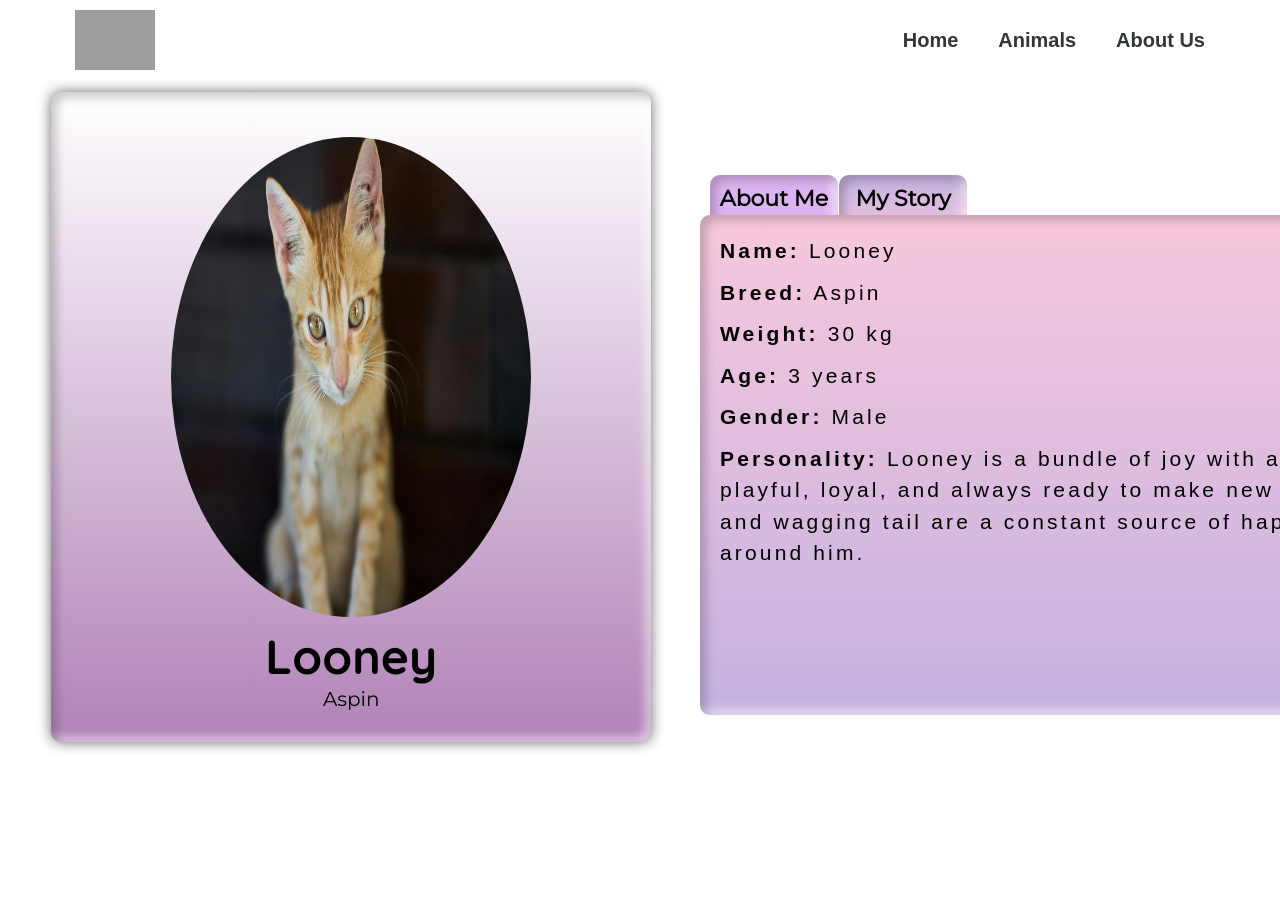
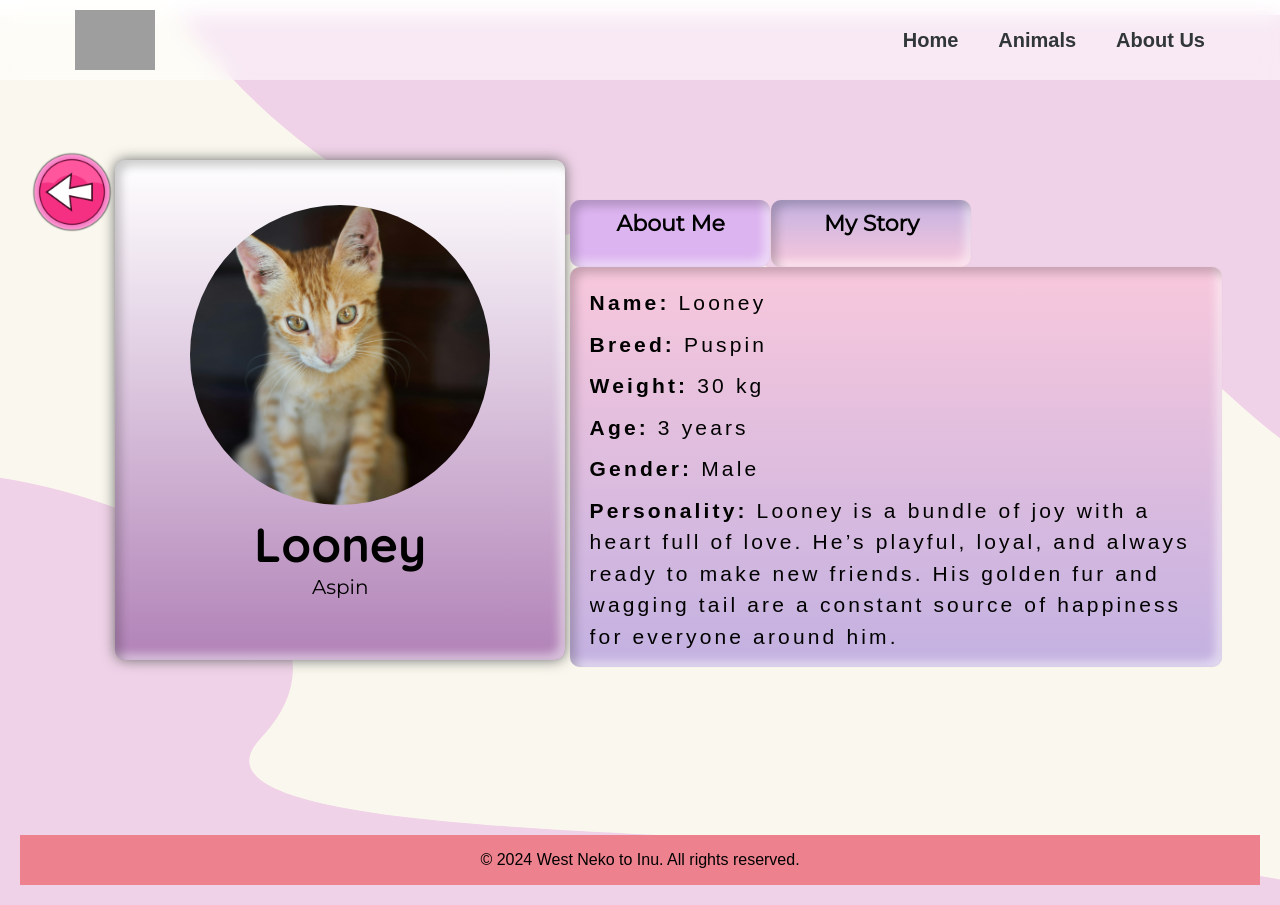
Before and after one commit to aozicode/Neko-Final, a React (Create React App) app: page /profile1 in a window 1280 px wide. Built offline with nearby package versions, Linux system fonts and the light colour scheme; grey boxes are pictures that could not be loaded; a web font is replaced by a local one.

Commit message:
made changes in the profiles

```diff
--- a/src/App.js
+++ b/src/App.js
@@ -82,6 +82,11 @@ function App() {
           </div>
         </div>
       </div>
+
+      {/* Footer Section */}
+      <footer className="footer">
+        <p>&copy; {new Date().getFullYear()} West Neko to Inu. All rights reserved.</p>
+      </footer>
     </div>
   );
 }
--- a/src/PetProfile1.js
+++ b/src/PetProfile1.js
@@ -1,6 +1,9 @@
 import React, { useEffect, useState } from 'react';
 import './css/Pet.css'; // Assuming you have a CSS file for styles
+import { Link } from 'react-router-dom';
 import petImage1 from './assets/animals/tgdog1.jpg'; // Import your pet image
+import backgroundImage from './assets/bgs/profbg.svg'; // Import background image
+import arrowImage from './assets/buttons_type/arrow.png';
 
 const Profile1 = () => {
     const [activeTab, setActiveTab] = useState('About Me');
@@ -35,9 +38,10 @@ const Profile1 = () => {
     };
 
     return (
-
-        <div className="whole"
-        style={{
+        <div className="whole" style={{
+            backgroundImage: `url(${backgroundImage})`,
+            backgroundSize: 'cover',
+            backgroundPosition: 'center',
             minHeight: '110vh',
             padding: '20px'
         }}>
@@ -66,7 +70,7 @@ const Profile1 = () => {
             <div className="aboutPet">
                 <div className="tab-content">
                     {activeTab === 'About Me' && <p><b>Name:</b> Looney</p>}
-                    {activeTab === 'About Me' && <p><b>Breed:</b> Aspin</p>}
+                    {activeTab === 'About Me' && <p><b>Breed:</b> Puspin</p>}
                     {activeTab === 'About Me' && <p><b>Weight:</b> 30 kg</p>}
                     {activeTab === 'About Me' && <p><b>Age:</b> 3 years</p>}
                     {activeTab === 'About Me' && <p><b>Gender:</b> Male</p>}
@@ -74,6 +78,15 @@ const Profile1 = () => {
                     {activeTab === 'My Story' && <p>One sunny afternoon at West Visayas State University, a group of students found Looney wandering near the library, looking lost and a bit scared. They gently coaxed him with some snacks from their lunchboxes and decided to take him in. Looney quickly became the unofficial mascot of the campus, attending classes, lounging in the student lounge, and even joining study groups. His favorite spot was under the big acacia tree, where he would nap while students read their books. Looney’s presence brought smiles and comfort to everyone, making the university feel even more like home. </p>}
                 </div>
             </div>
+
+            <Link to="/animals" className="back-to-profile">
+                <img src={arrowImage} alt="Arrow" />
+            </Link>
+
+        {/* Footer Section */}
+        <footer className="indi-footer">
+            <p>&copy; {new Date().getFullYear()} West Neko to Inu. All rights reserved.</p>
+        </footer>
         </div>
     );
 };
--- a/src/PetProfile3.js
+++ b/src/PetProfile3.js
@@ -1,7 +1,9 @@
 import React, { useEffect, useState } from 'react';
 import './css/Pet.css'; // Assuming you have a CSS file for styles
+import { Link } from 'react-router-dom';
 import petImage3 from './assets/animals/tgcat4.jpg'; // Import your pet image
 import backgroundImage from './assets/bgs/profbg.svg'; // Import background image
+import arrowImage from './assets/buttons_type/arrow.png';
 
 const Profile3 = () => {
     const [activeTab, setActiveTab] = useState('About Me');
@@ -75,6 +77,15 @@ const Profile3 = () => {
                     {activeTab === 'My Story' && <p>Kittles is a spirited Puspin whose vibrant coat matches her lively personality. Always on the lookout for adventure, she loves exploring her neighborhood, chasing butterflies, and playfully darting after her shadow. After a day of excitement, she turns into a cuddly companion, snuggling up with her humans and offering comforting nuzzles. A social butterfly at heart, Kittles welcomes new friends—both human and furry—with open paws, making every moment an adventure filled with joy and love. </p>}
                 </div>
             </div>
+
+            <Link to="/animals" className="back-to-profile">
+                <img src={arrowImage} alt="Arrow" />
+            </Link>
+
+        {/* Footer Section */}
+        <footer className="indi-footer">
+            <p>&copy; {new Date().getFullYear()} West Neko to Inu. All rights reserved.</p>
+        </footer>
         </div>
     );
 };
--- a/src/PetProfile6.js
+++ b/src/PetProfile6.js
@@ -1,7 +1,9 @@
 import React, { useEffect, useState } from 'react';
 import './css/Pet.css'; // Assuming you have a CSS file for styles
+import { Link } from 'react-router-dom';
 import petImage6 from './assets/animals/dog6.jpg'; // Import your pet image
 import backgroundImage from './assets/bgs/profbg.svg'; // Import background image
+import arrowImage from './assets/buttons_type/arrow.png';
 
 const Profile6 = () => {
     const [activeTab, setActiveTab] = useState('About Me');
@@ -74,6 +76,15 @@ const Profile6 = () => {
                     {activeTab === 'My Story' && <p>Miko is a lovable Aspin with a heart full of adventure and a spirit that never quits. Known for his playful energy, he spends his days chasing after butterflies, exploring every corner of the yard, and making friends with anyone he meets. Miko’s playful bark and wagging tail bring smiles to everyone around him. When it’s time to wind down, he curls up next to his family, radiating warmth and affection. With his loyalty and cheerful demeanor, Miko proves that every day is a new opportunity for fun and love. </p>}
                 </div>
             </div>
+
+            <Link to="/animals" className="back-to-profile">
+                <img src={arrowImage} alt="Arrow" />
+            </Link>
+
+        {/* Footer Section */}
+        <footer className="indi-footer">
+            <p>&copy; {new Date().getFullYear()} West Neko to Inu. All rights reserved.</p>
+        </footer>
         </div>
     );
 };
--- a/src/Profiles.js
+++ b/src/Profiles.js
@@ -66,6 +66,11 @@ const Profiles = () => {
         ))}
       </div>
     </div>
+
+    {/* Footer Section */}
+    <footer className="footer">
+        <p>&copy; {new Date().getFullYear()} West Neko to Inu. All rights reserved.</p>
+      </footer>
     </div>
   );
 };
--- a/src/css/About.css
+++ b/src/css/About.css
@@ -207,7 +207,7 @@ body {
 
 /*Footer*/
 .footer {
-  background-color: #F0D2E8;
+  background-color: #ed828e;
   padding: 1rem;
   text-align: center;
   bottom: 0;
--- a/src/css/Pet.css
+++ b/src/css/Pet.css
@@ -1,60 +1,37 @@
 .whole {
   padding-top: 75px;
-    min-height: 100vh; /* Adjusted from 110vh */
-}
-
-.whole {
-  overflow: hidden; /* Hide scrollbar */
-}
-
-.back-to-profile {
-    position: fixed;
-    top: 80px;
-    left: 280px;
-    z-index: 999;
-    cursor: pointer;
-    transition: left 0.3s ease;
-    width: 80px;
-    height: 80px;
-}
-.back-to-profile img{
-    width: 100%;
-    height: auto;
-}
-
-.back-to-profile:hover {
-    width: 6%;
+  min-height: 100vh;
+  overflow: hidden;
+  margin: 0;
 }
 
 .animalDetails {
-    min-width: 600px;
-    min-height: 650px;
-    max-width: 600px;
-    max-height: 650px;
+  min-width: 450px;
+  min-height: 500px;
+  max-width: 450px;
+  max-height: 500px;
   margin: 0 auto;
   padding: 20px;
   background: rgb(177,130,183);
   background: linear-gradient(0deg, rgba(177,130,183,1) 0%, rgba(255,255,255,1) 100%);
   border-radius: 10px;
-    margin-bottom: 50px;
+  margin-bottom: 30px;
   position: absolute;
-    left: 4vw;
-    top: 6vw;
+  left: 9vw;
+  top: 160px; /* Moved down 100px */
   filter: drop-shadow(0px 0px 7px #6b6b6b);
   box-shadow: inset 6px 6px 10px 0 rgba(0, 0, 0, 0.2), inset -6px -6px 10px 0 rgba(255, 255, 255, 0.5), 0 0 1px rgba(0, 0, 0, 0.1);
   text-align: center;
 }
 
-.animalDetails img{
+.animalDetails img {
   position: relative;
   top: 25px;
-    width: 150px;
-    height: auto;
-    max-height: 480px;
-    min-width: 360px;
-    min-height: 480px;
+  width: 300px;
+  height: 300px;
   z-index: 1;
-    border-radius: 70%;
+  border-radius: 50%;
+  object-fit: cover;
   overflow: hidden;
 }
 
@@ -66,7 +43,7 @@
   font-family: 'Quicksand';
 }
 
-  .animalDetails h3{
+.animalDetails h3 {
   font-size: 20px;
   color: #000000;
   margin-bottom: 20px;
@@ -84,12 +61,9 @@
   box-shadow: 0 0 5px rgba(0, 0, 0, 0.1);
 }
 
-  .whole{
-    position: relative;
-  }
 .animalProfile img {
-    width: 20vw;
-    height: 20vw;
+  width: 300px;
+  height: 300px;
   object-fit: cover;
   border-radius: 8px;
   margin-bottom: 15px;
@@ -111,47 +85,44 @@
 .tabs {
   position: absolute;
   display: flex;
-    justify-content: center; /* Center horizontally */
+  justify-content: center;
   gap: 1px;
-    left: 710px;
-    top: 160px;
+  left: calc(7vw + 450px + 30px);
+  top: 25vh;
 }
 
 .tab {
-    width: 128px;
-    padding-left: 8px;
+  width: 200px;
+  padding-left: 10px;
   padding-right: 8px;
   background: rgb(195,177,225);
   background: linear-gradient(0deg, rgba(248,200,220,1) 0%, rgba(195,177,225,1) 100%);
   text-align: center;
   border-radius: 10px;
-    cursor: pointer; /* Add cursor pointer for better UX */
+  cursor: pointer;
   font-family: 'Montserrat';
   transition: background-color 0.3s ease, transform 0.2s ease;
   box-shadow: inset 6px 6px 10px 0 rgba(0, 0, 0, 0.2), inset -6px -6px 10px 0 rgba(255, 255, 255, 0.5), 0 0 1px rgba(0, 0, 0, 0.1);
 }
 
-.tab h2{
+.tab h2 {
   font-size: 22px;
   margin-top: 10px;
   margin-bottom: 30px;
 }
 
 .tab:hover {
-    background: rgb(220, 180, 240); /* Change the background on hover */
+  background: rgb(220, 180, 240);
   background: linear-gradient(0deg, rgba(255, 230, 240, 1) 0%, rgba(220, 180, 240, 1) 100%);
 }
 
 .tab.active {
-    background: rgb(220, 180, 240); /* Optional: keep the hover color */
+  background: rgb(220, 180, 240);
 }
 
-.aboutPet{
-    min-width: 600px;
-    min-height: 350px;
-    width: 920px;
-    height: 500px;
-    margin: 0 auto;
+.aboutPet {
+  width: 51%;
+  height: 400px;
   padding: 20px;
   background: rgb(195,177,225);
   background: linear-gradient(0deg, rgba(195,177,225,1) 0%, rgba(248,200,220,1) 100%);
@@ -159,21 +130,45 @@
   box-shadow: inset 6px 6px 10px 0 rgba(0, 0, 0, 0.2), inset -6px -6px 10px 0 rgba(255, 255, 255, 0.5), 0 0 1px rgba(0, 0, 0, 0.1);
   margin-bottom: 50px;
   position: absolute;
-    left: 700px;
-    top: 200px;
+  left: calc(7vw + 450px + 30px);
+  top: 33.4vh;
 }
 
-.aboutPet p{
+.aboutPet p {
   font-size: 21px;
-  overflow: hidden; /* Ensures the content is not revealed until the animation */
-  margin-bottom: 10px; /* Gives that scrolling effect as the typing happens */
-  letter-spacing: .15em; /* Adjust as needed */
-  animation: fadeIn 1s forwards; /* Apply the fade-in effect */
+  overflow: hidden;
+  margin-bottom: 10px;
+  letter-spacing: .15em;
+  animation: fadeIn 1s forwards;
   line-height: 1.5;
 }
 
-/* The fade-in effect */
 @keyframes fadeIn {
   from { opacity: 0 }
   to { opacity: 1 }
 }
+
+/*arrow design*/
+.back-to-profile {
+  position: fixed;
+  top: 19vh;
+  left: 4vh;
+  z-index: 999;
+  cursor: pointer;
+  transition: left 0.3s ease;
+  width: 80px;
+  height: 80px;
+}
+.back-to-profile img{
+  width: 100%;
+  height: auto;
+}
+
+.indi-footer {
+  background-color: #ed828e;
+  padding: 1rem;
+  text-align: center;
+  bottom: 0;
+  width: 100%;
+  margin-top: 100vh;
+}
--- a/src/css/ProfileItems.css
+++ b/src/css/ProfileItems.css
@@ -29,3 +29,11 @@
 .Page {
   background-color: #f0d2e8;
 }
+
+.footer {
+  background-color: #ed828e;
+  padding: 1rem;
+  text-align: center;
+  bottom: 0;
+  width: 100%;
+}
--- a/src/css/style.css
+++ b/src/css/style.css
@@ -184,3 +184,11 @@ html {
     margin: 0 auto 10px;
     box-shadow: 0 5px 10px rgba(0, 0, 0, 0.2);
 }
+
+.footer {
+    background-color: #ed828e;
+    padding: 1rem;
+    text-align: center;
+    bottom: 0;
+    width: 100%;
+  }
```
Also changed, not shown: src/PetProfile2.js (+11 -0 lines), src/PetProfile4.js (+11 -0 lines), src/PetProfile5.js (+11 -0 lines), src/assets/buttons_type/arrow.png (added). Lines whose indentation alone changed are shown as unchanged.
